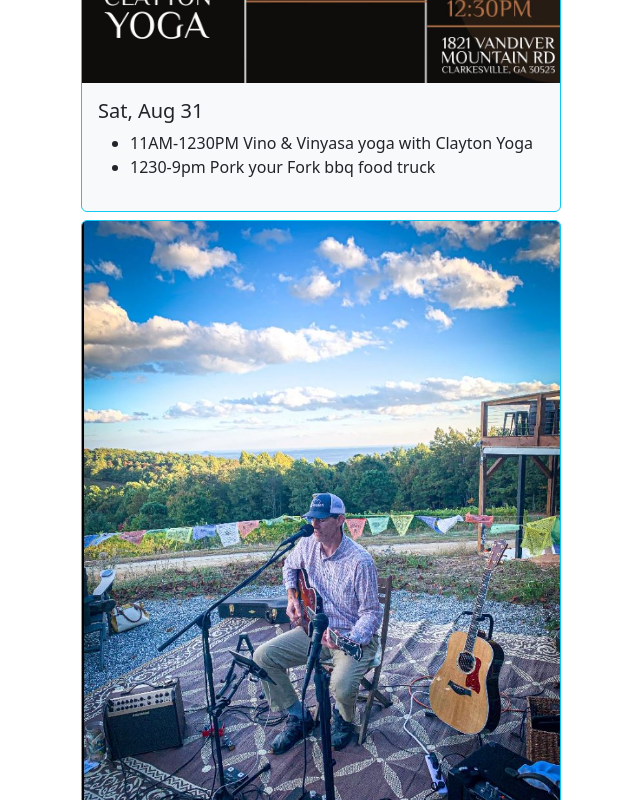
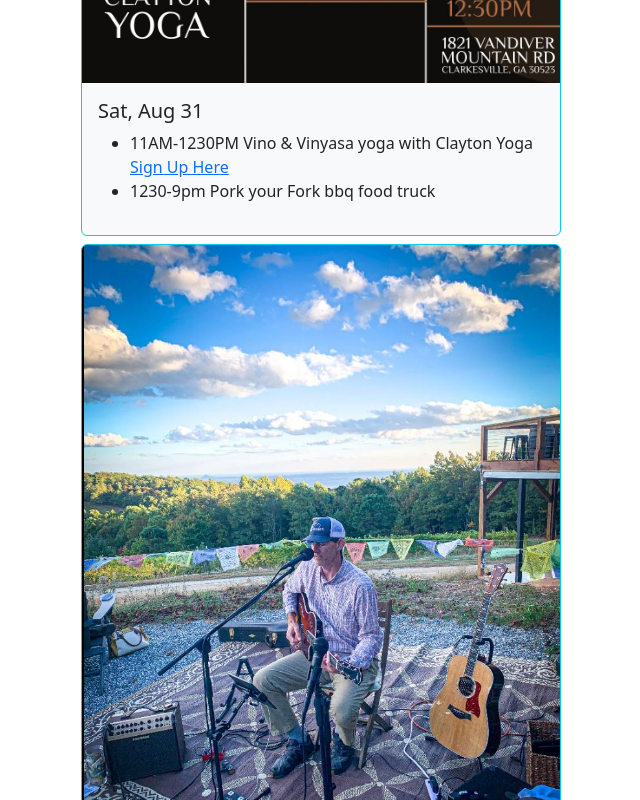
Before and after one commit to tors10e/terra, a React (Create React App) app: page /events in a window 1280 px wide. Shown: the part 9040-9840 px from the top of the page, without its empty margins (315-955 px from the left). Built offline with nearby package versions, Linux system fonts and the light colour scheme.

Commit message:
Added link to yoga event

```diff
--- a/src/events/list_of_events.js
+++ b/src/events/list_of_events.js
@@ -105,7 +105,7 @@ import roadside_geology from '../images/public_events/RoadsideGeologyOfGeorgia.j
     ],
     ["Aug 31, 2024",
       [<ul>
-        <li>11AM-1230PM Vino & Vinyasa yoga with Clayton Yoga</li>
+        <li>11AM-1230PM Vino & Vinyasa yoga with Clayton Yoga <a target="_blank" href="https://cart.mindbodyonline.com/sites/120401/cart"> Sign Up Here</a></li>
         <li>1230-9pm Pork your Fork bbq food truck</li>
       </ul>
       ],
```
